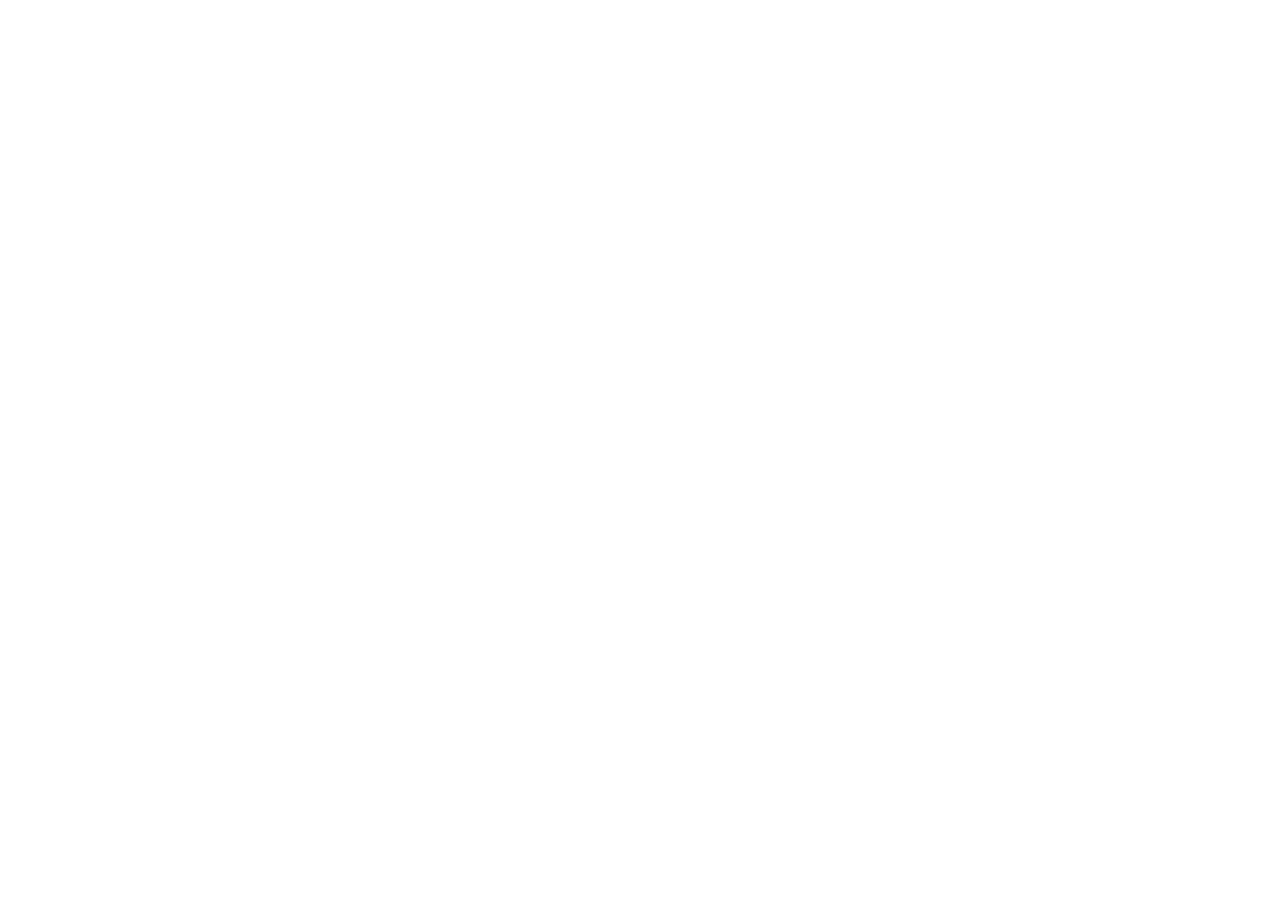
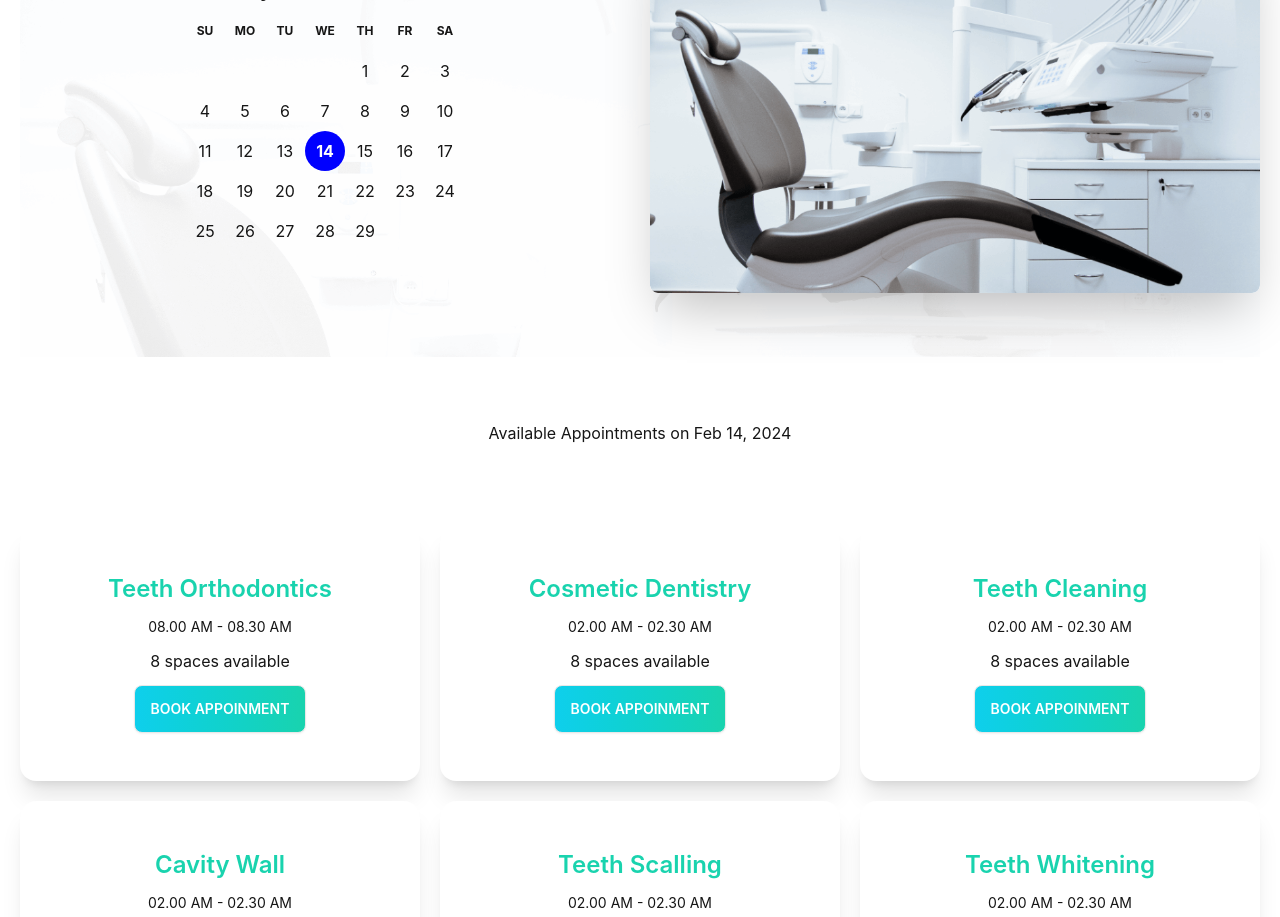
Before and after one commit to Mazharul430106/doctors_portal_client_recap2, a React (Create React App) app: page /appointment in a window 1280 px wide. Before the commit this address had no page. Shown: the part 180-1097 px from the top of the page. Before the commit the page ends 800 px from the top, so only its background shows below. Built offline with nearby package versions, Linux system fonts and the light colour scheme.

Commit message:
added available appointment page

```diff
--- a/package.json
+++ b/package.json
@@ -6,7 +6,9 @@
     "@testing-library/jest-dom": "^5.17.0",
     "@testing-library/react": "^13.4.0",
     "@testing-library/user-event": "^13.5.0",
+    "date-fns": "^3.3.1",
     "react": "^18.2.0",
+    "react-day-picker": "^8.10.0",
     "react-dom": "^18.2.0",
     "react-hook-form": "^7.50.1",
     "react-router-dom": "^6.22.0",
--- /dev/null
+++ b/public/appointmentOptions.json
@@ -0,0 +1,80 @@
+[
+    {
+        "name": "Teeth Orthodontics",
+        "slots": [
+            "08.00 AM - 08.30 AM",
+            "08.30 AM - 09.00 AM",
+            "09.00 AM - 09.30 AM",
+            "10.00 AM - 10.30 AM",
+            "10.30 AM - 11.00 AM",
+            "11.00 AM - 11.30 AM",
+            "12.00 AM - 12.30 AM",
+            "12.30 AM - 01.00 AM"
+        ]
+    },
+    {
+        "name": "Cosmetic Dentistry",
+        "slots": [
+            "02.00 AM - 02.30 AM",
+            "02.30 AM - 03.00 AM",
+            "03.00 AM - 03.30 AM",
+            "03.30 AM - 04.00 AM",
+            "04.00 AM - 04.30 AM",
+            "04.30 AM - 05.00 AM",
+            "05.00 AM - 05.30 AM",
+            "05.30 AM - 06.00 AM"
+        ]
+    },
+    {
+        "name": "Teeth Cleaning",
+        "slots": [
+            "02.00 AM - 02.30 AM",
+            "02.30 AM - 03.00 AM",
+            "03.00 AM - 03.30 AM",
+            "03.30 AM - 04.00 AM",
+            "04.00 AM - 04.30 AM",
+            "04.30 AM - 05.00 AM",
+            "05.00 AM - 05.30 AM",
+            "05.30 AM - 06.00 AM"
+        ]
+    },
+    {
+        "name": "Cavity Wall",
+        "slots": [
+            "02.00 AM - 02.30 AM",
+            "02.30 AM - 03.00 AM",
+            "03.00 AM - 03.30 AM",
+            "03.30 AM - 04.00 AM",
+            "04.00 AM - 04.30 AM",
+            "04.30 AM - 05.00 AM",
+            "05.00 AM - 05.30 AM",
+            "05.30 AM - 06.00 AM"
+        ]
+    },
+    {
+        "name": "Teeth Scalling",
+        "slots": [
+            "02.00 AM - 02.30 AM",
+            "02.30 AM - 03.00 AM",
+            "03.00 AM - 03.30 AM",
+            "03.30 AM - 04.00 AM",
+            "04.00 AM - 04.30 AM",
+            "04.30 AM - 05.00 AM",
+            "05.00 AM - 05.30 AM",
+            "05.30 AM - 06.00 AM"
+        ]
+    },
+    {
+        "name": "Teeth Whitening",
+        "slots": [
+            "02.00 AM - 02.30 AM",
+            "02.30 AM - 03.00 AM",
+            "03.00 AM - 03.30 AM",
+            "03.30 AM - 04.00 AM",
+            "04.00 AM - 04.30 AM",
+            "04.30 AM - 05.00 AM",
+            "05.00 AM - 05.30 AM",
+            "05.30 AM - 06.00 AM"
+        ]
+    }
+]
--- /dev/null
+++ b/src/Pages/Appointment/Appointment/Appointment.js
@@ -0,0 +1,17 @@
+import React, { useState } from 'react';
+import AppointmentBanner from '../AppointmentBanner/AppointmentBanner';
+import AvailableAppointment from '../AvailableAppointment/AvailableAppointment';
+
+const Appointment = () => {
+
+    const [selectedDate, setSelectedDate] = useState(new Date());
+
+    return (
+        <div className='px-5'>
+           <AppointmentBanner selectedDate={selectedDate} setSelectedDate={setSelectedDate}></AppointmentBanner>
+           <AvailableAppointment selectedDate={selectedDate}></AvailableAppointment>
+        </div>
+    );
+};
+
+export default Appointment;
--- /dev/null
+++ b/src/Pages/Appointment/AppointmentBanner/AppointmentBanner.js
@@ -0,0 +1,31 @@
+import React, { useState } from 'react';
+import chair from '../../../assets/images/chair.png';
+import { DayPicker } from 'react-day-picker';
+import BannerBgImg from '../../../assets/images/bg.png';
+const AppointmentBanner = ({selectedDate, setSelectedDate}) => {
+
+    return (
+        <section className='pt-10 pb-16' style={{
+            background: `url(${BannerBgImg})`,
+            backgroundSize: 'cover'
+        }}>
+            <header className='grid lg:grid-cols-2 md:grid-cols-2 grid-cols-1 gap-5'>
+                <div className='flex items-center justify-center'>
+                    <DayPicker
+                        mode='single'
+                        selected={selectedDate}
+                        onSelect={setSelectedDate}
+                    >
+                    </DayPicker>
+                </div>
+
+                <div className=''>
+                    <img src={chair} className="w-full rounded-lg shadow-2xl" />
+                </div>
+            </header>
+
+        </section>
+    );
+};
+
+export default AppointmentBanner;
--- /dev/null
+++ b/src/Pages/Appointment/AvailableAppointment/AvailableAppointment.js
@@ -0,0 +1,28 @@
+import { format } from 'date-fns';
+import React, { useEffect, useState } from 'react';
+import DisplayAvailableAppointment from './DisplayAvailableAppointment';
+
+const AvailableAppointment = ({ selectedDate }) => {
+   const [appointments, setAppointments] = useState([]);
+
+   useEffect(()=>{
+    fetch('appointmentOptions.json')
+    .then(res=> res.json())
+    .then(data=> setAppointments(data))
+   },[])
+
+    return (
+        <section className='mt-16 mb-24'>
+            <div className='pb-20'>
+                <p className='text-center '>Available Appointments on {format(selectedDate, 'PP')}</p>
+            </div>
+            <div className='grid lg:grid-cols-3 md:grid-cols-2 grid-cols-1 gap-5'>
+                {
+                    appointments.map(appoinment => <DisplayAvailableAppointment appoinment={appoinment}></DisplayAvailableAppointment>)
+                }
+            </div>
+        </section >
+    );
+};
+
+export default AvailableAppointment;
--- /dev/null
+++ b/src/Pages/Appointment/AvailableAppointment/DisplayAvailableAppointment.js
@@ -0,0 +1,19 @@
+import React from 'react';
+import PrimaryButton from '../../../Components/PrimaryButton';
+
+const DisplayAvailableAppointment = ({ appoinment }) => {
+    // console.log(appoinment)
+    const { name, slots } = appoinment;
+    return (
+        <div className="card w-full bg-base-100 shadow-xl p-12">
+            <div className='text-center'>
+                <h2 className='text-2xl font-semibold text-secondary'>{name}</h2>
+                <h3 className='text-sm py-3'>{slots.length > 0 ? slots[0] : 'Try another day'}</h3>
+                <p className='pb-3'>{slots.length} {slots.length > 1 ? 'spaces' : 'space'} available</p>
+                <PrimaryButton>Book Appoinment</PrimaryButton>
+            </div>
+        </div>
+    );
+};
+
+export default DisplayAvailableAppointment;
--- a/src/Pages/Home/InfoCards/InfoCard.js
+++ b/src/Pages/Home/InfoCards/InfoCard.js
@@ -3,11 +3,13 @@
 const InfoCard = ({ card }) => {
     const { name, description, icon, backgroud } = card;
     return (
-        <div className={`card card-side shadow-xl p-5  ${backgroud}`}>
-            <figure><img src={icon} alt="Image Not Found"/></figure>
-            <div className="card-body">
-                <h2 className="card-title text-white">{name}</h2>
-                <p className='text-white'>{description}</p>
+        <div className={`shadow-xl rounded-md ${backgroud}`}>
+            <div className=' xl:p-10 p-5 xl:flex lg:flex items-center gap-5'>
+                <img className='' src={icon} alt="Image Not Found" />
+                <div className="">
+                    <h2 className="card-title text-white">{name}</h2>
+                    <p className='text-white'>{description}</p>
+                </div>
             </div>
         </div>
     );
--- a/src/Pages/Home/InfoCards/InfoCards.js
+++ b/src/Pages/Home/InfoCards/InfoCards.js
@@ -34,7 +34,7 @@
 
 
     return (
-        <div className='grid lg:grid-cols-3 md:grid-cols-2 grid-cols-1 lg:gap-3 md:gap-3 gap-5 pb-[106px]'>
+        <div className='grid lg:grid-cols-3 md:grid-cols-2 grid-cols-1 lg:gap-3 md:gap-3 gap-5 pt-10 pb-[106px]'>
             {
                 cardData.map(card => <InfoCard card={card} key={card.id}></InfoCard>)
             }
--- a/src/Pages/Routes/Routes.js
+++ b/src/Pages/Routes/Routes.js
@@ -5,6 +5,7 @@
 import Register from "../Register/Register";
 import Login from "../Login/Login";
 import Home from "../Home/Home/Home";
+import Appointment from "../Appointment/Appointment/Appointment";
 
 export const routes = createBrowserRouter([
     {
@@ -30,6 +31,10 @@
             {
                 path: '/login',
                 element: <Login></Login>
+            },
+            {
+                path: '/appointment',
+                element:<Appointment></Appointment>
             }
         ],
 
--- a/src/Shared/Navbar/Navbar.js
+++ b/src/Shared/Navbar/Navbar.js
@@ -7,6 +7,7 @@
         <li ><Link to='/'>Home</Link></li>
         <li ><Link to='/about'>About</Link></li>
         <li ><Link to='/contact'>Contact</Link></li>
+        <li ><Link to='/appointment'>Appointment</Link></li>
         <li ><Link to='/register'>Register</Link></li>
         <li ><Link to='/login' className=''>Login</Link></li>
     </>
--- a/src/index.js
+++ b/src/index.js
@@ -3,6 +3,7 @@
 import './index.css';
 import App from './App';
 import reportWebVitals from './reportWebVitals';
+import 'react-day-picker/dist/style.css';
 
 const root = ReactDOM.createRoot(document.getElementById('root'));
 root.render(
```
Also changed, not shown: 1 other file (tests, documents, lock files or other folders).
